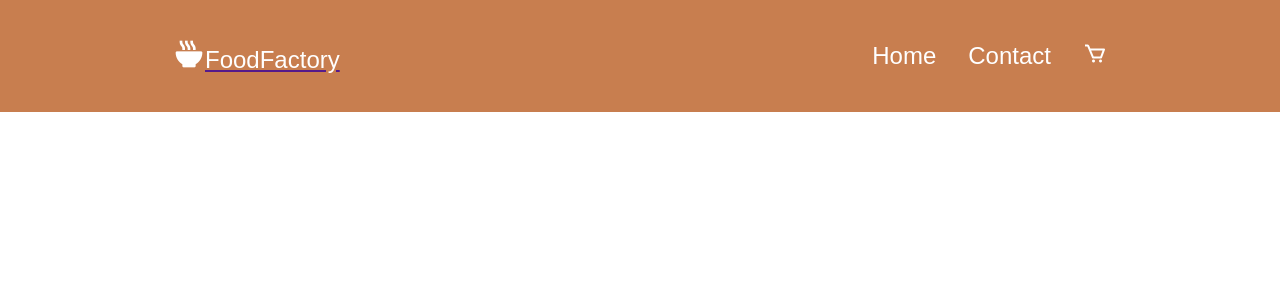
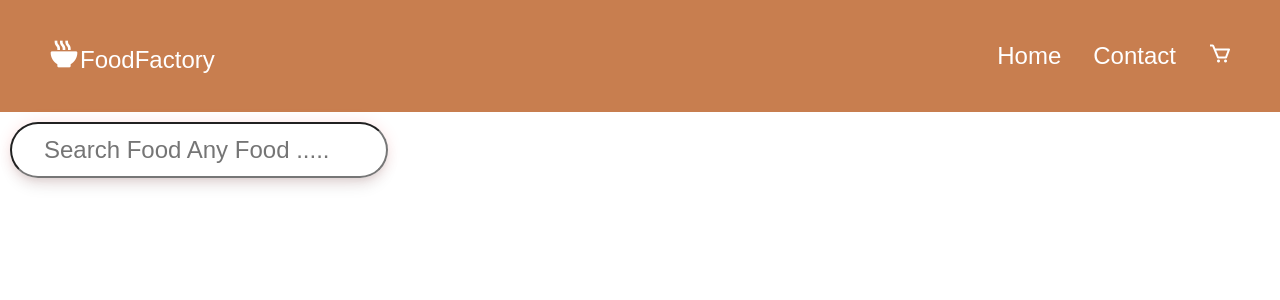
Before and after one commit to ugorjiekechibuzo/FoodApp, a React (Vite) app: page / in a window 1280 px wide. Shown: the top 300 px of the page. Built offline with nearby package versions, Linux system fonts and the light colour scheme.

Commit message:
updating Global state

```diff
--- a/src/components/Navbar.jsx
+++ b/src/components/Navbar.jsx
@@ -1,6 +1,7 @@
 
 import './index.css'
-import {useSate} from 'react'
+import {useSate} from 'react';
+import {Link} from "react-router-dom";
 
 
 const Navbar = () => {
@@ -26,24 +27,24 @@ const Navbar = () => {
     <>
      <header className="header">
       <nav className="nav container flex">
-        <a href="" className="logo-content">
+        <Link to={"/"} className="logo-content">
          <i className='bx bxs-bowl-hot logo-icon'></i>
           <span className="logo-text">FoodFactory</span>
-        </a>
+        </Link>
 
        <div className="menu-content">
          <ul className="menu-list flex">
-           <li><a href="" className="nav-link active-navlink">Home</a></li>
-           <li><a href="" className="nav-link ">Contact</a></li>
-           <li><a href="" className="nav-link "><i className='bx bx-cart'></i></a></li>
+           <li><Link to={"/"} className="nav-link active-navlink">Home</Link></li>
+           <li><Link to={"/"} className="nav-link ">Contact</Link></li>
+           <li><Link to={"/favorites"} className="nav-link "><i className='bx bx-cart'></i></Link></li>
          </ul>
 
          <div className="media-icons flex">
-           <a href="https://www.facebook.com"><i className='bx bxl-facebook'></i></a>
-           <a href="https://twitter.com/i/flow/login"><i className='bx bxl-twitter' ></i></a>
-           <a href="https://www.instagram.com/accounts/login"><i className='bx bxl-instagram-alt' ></i></a>
-           <a href="https://github.com/login"><i className='bx bxl-github'></i></a>
-           <a href="https://www.youtube.com/login"><i className='bx bxl-youtube'></i></a>
+           <Link to={"https://www.facebook.com"}><i className='bx bxl-facebook'></i></Link>
+           <Link to={"https://twitter.com/i/flow/login"}><i className='bx bxl-twitter' ></i></Link>
+           <Link to={"https://www.instagram.com/accounts/login"}><i className='bx bxl-instagram-alt' ></i></Link>
+           <Link to={"https://github.com/login"}><i className='bx bxl-github'></i></Link>
+           <Link to={"https://www.youtube.com/login"}><i className='bx bxl-youtube'></i></Link>
          </div>
 
          <i className='bx bx-x navClose-btn' onClick={handleHamburgerClick}></i>
--- a/src/components/index.css
+++ b/src/components/index.css
@@ -28,7 +28,7 @@ li a {
 }
 
 .container{
-  max-width: 1030px;
+  /* max-width: 1030px; */
   width: 100%;
   margin: 0 auto;
   padding: 0 3rem;
@@ -41,7 +41,7 @@ li a {
 }
 
 header{
-  position: fixed;
+  /* position: fixed; */
   top: 0;
   left: 0;
   height: 7rem;
@@ -66,6 +66,9 @@ header{
   color: #FFF;
 }
 
+.logo-content{
+  text-decoration: none;
+}
 
 .logo-icon,
 .phone-icon{
--- /dev/null
+++ b/src/context/GlobalState.jsx
@@ -0,0 +1,21 @@
+import {createContext, useState} from 'react'
+
+export const GlobalContext = createContext(null);
+
+const GlobalState = ({children}) => {
+  const [searchParam, setSearchParam] = useState("")
+
+
+
+  return (
+
+
+    <GlobalContext.Provider
+    value={{searchParam, setSearchParam}}
+    >
+      {children}
+    </GlobalContext.Provider>
+  )
+}
+
+export default GlobalState
--- a/src/main.jsx
+++ b/src/main.jsx
@@ -1,13 +1,15 @@
 import React from 'react'
 import ReactDOM from 'react-dom/client'
 import App from './App.jsx'
-
+import GlobalState from "./context/GlobalState"
 
 
 ReactDOM.createRoot(document.getElementById('root')).render(
 
   <React.StrictMode>
-    <App />
+    <GlobalState>
+      <App />
+    </GlobalState>
   </React.StrictMode>,
 
 )
--- a/src/pages/home/index.css
+++ b/src/pages/home/index.css
@@ -1,5 +1,5 @@
 .form{
-
+  margin: 10px;
   background-color: rgba(255, 255, 255, 0.75);
   padding: 0.75rem;
   padding-left: 2rem;
--- a/src/pages/home/index.jsx
+++ b/src/pages/home/index.jsx
@@ -1,11 +1,19 @@
 import React from 'react'
 import "./index.css"
+import {useContext} from "react"
+import {GlobalContext} from "../../context/GlobalState"
+
+
+
 export default function Home() {
+
+  const {searchParam, setSearchParam} = useContext(GlobalContext)
   return (
     <>
       <section>
-        <form className="form">
+        <form >
          <input
+          className="form"
           type="text"
           name="search"
           placeholder="Search Food Any Food ....."
```
